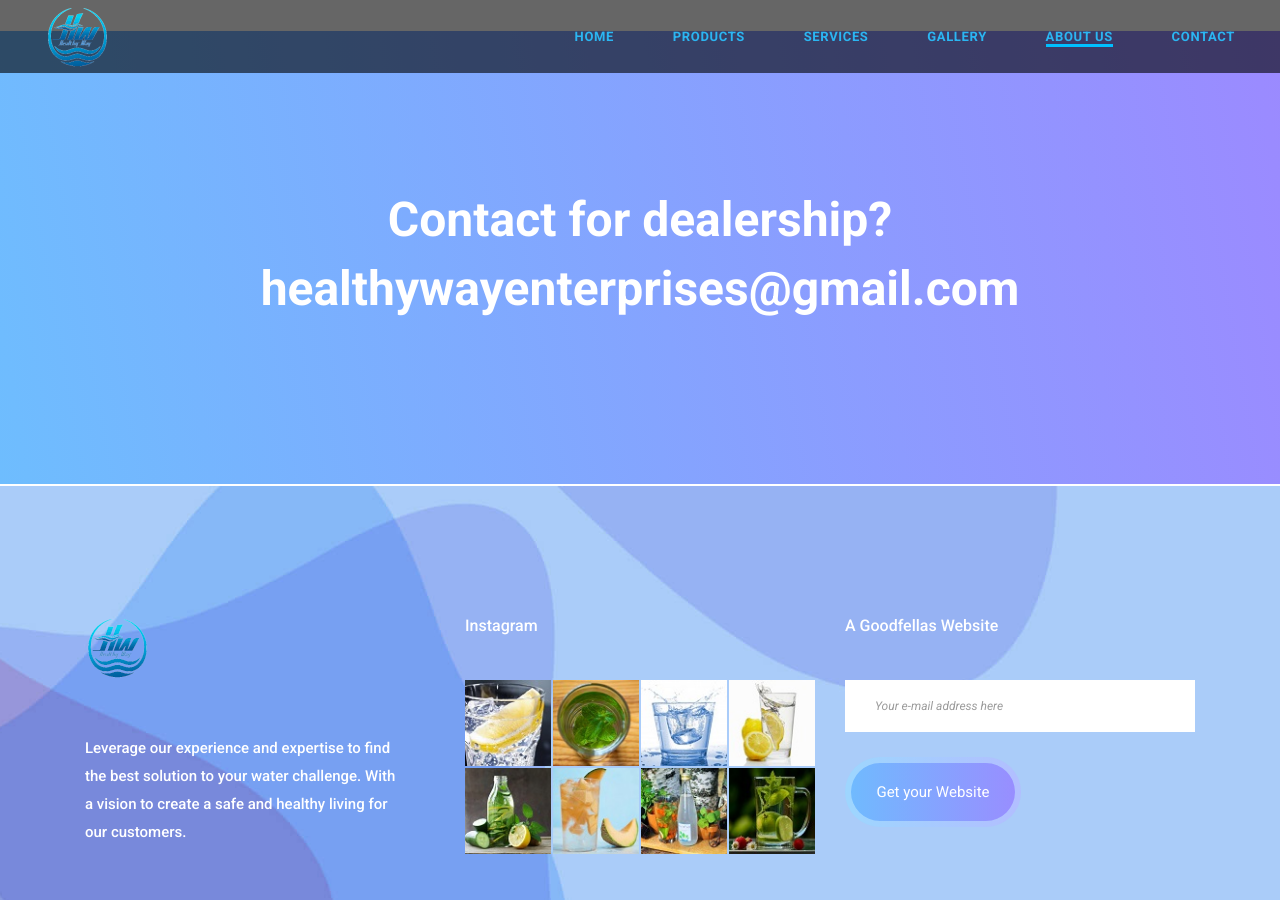
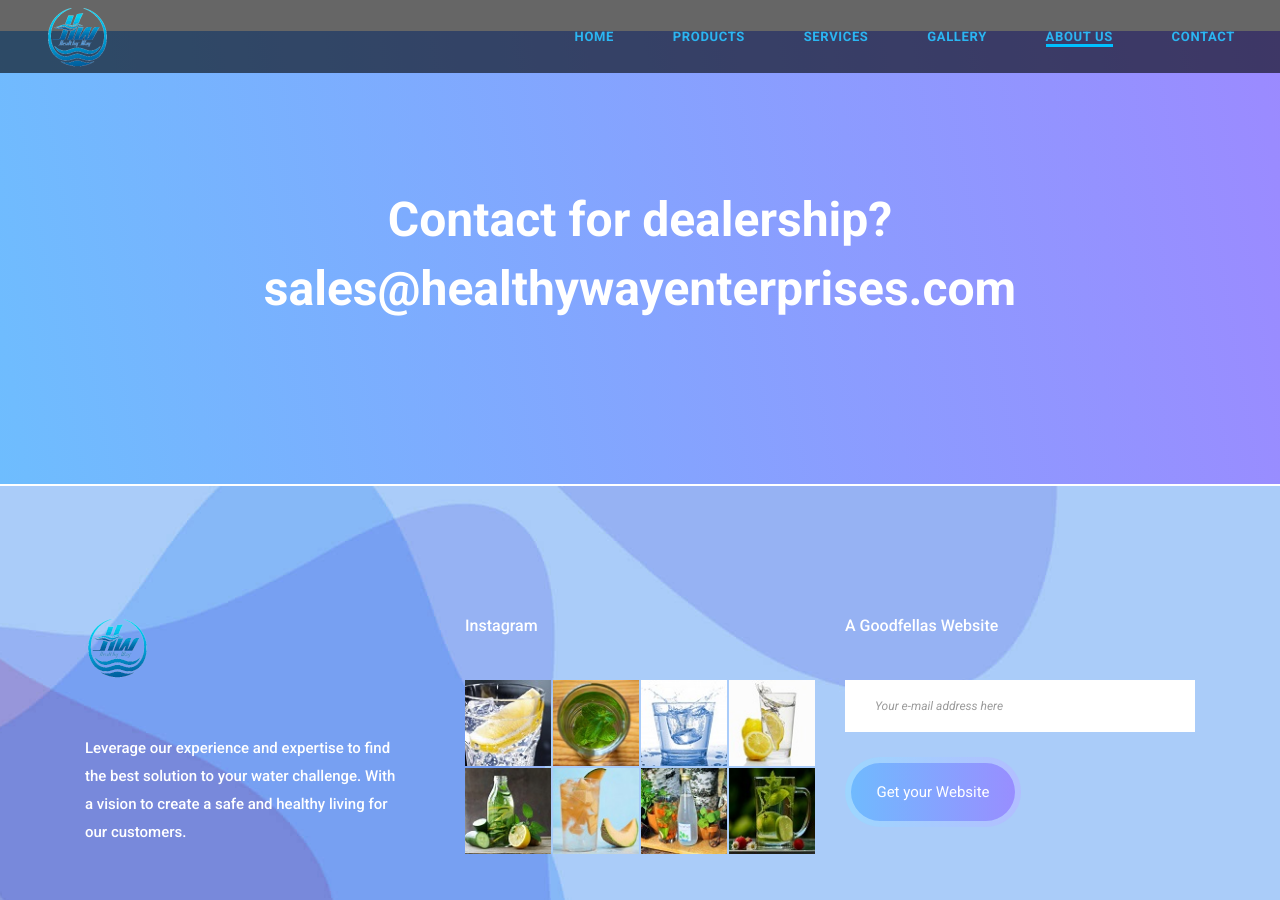
Before and after one commit to naveenrajm7/healthyway, a Jekyll site: the page built from about-us.html, in a window 1280 px wide and 900 px high, scrolled down 2524 px. Built offline with Jekyll 4.4.1, drawn with Linux system fonts in a browser that asks for light colours; Markdown is read by kramdown in place of the engine named in the settings.

Commit message:
formsfree

```diff
--- a/about-us.html
+++ b/about-us.html
@@ -173,7 +173,7 @@
 
                     <h4>Contact for dealership?</h4>
 
-                    <a href="mailto:healthywayenterprises@gmail.com">healthywayenterprises@gmail.com</a>
+                    <a href="mailto:sales@healthywayenterprises.com">sales@healthywayenterprises.com</a>
                 </div>
             </div>
         </section>
--- a/contact.html
+++ b/contact.html
@@ -10,7 +10,7 @@
                 <div class="row get_touch_inner">
                     <div class="col-lg-6">
 
-                        <form class="contact_us_form row" action="https://formspree.io/healthywayenterprises@gmail.com" method="POST" id="contactForm" novalidate="novalidate">
+                        <form class="contact_us_form row" action="https://formspree.io/contact@healthywayenterprises.com" method="POST" id="contactForm" novalidate="novalidate">
                             <div class="form-group col-lg-6">
                                 <input type="text" class="form-control" id="name" name="name" placeholder="Name">
                             </div>
--- a/index.html
+++ b/index.html
@@ -379,7 +379,7 @@
     <div class="container">
         <div class="row get_touch_inner">
             <div class="col-lg-6">
-                <form class="contact_us_form row" action="contact_process.php" method="post" id="contactForm" novalidate="novalidate">
+                <form class="contact_us_form row" action="https://formspree.io/contact@healthywayenterprises.com" method="post" id="contactForm" novalidate="novalidate">
                     <div class="form-group col-lg-6">
                         <input type="text" class="form-control" id="name" name="name" placeholder="Name">
                     </div>
@@ -422,7 +422,7 @@
             <div class="bd-callout">
                 <h3>Healthyway Enterprises</h3>
                 <p>#135-A, Road No:8, KIADB <br />Kadakola Industrial Area<br /> Mysuru, Karnataka 571311</p>
-                <p><h3><a href="tel:917012001314">+91 94-<span style="color:blue"><b>8</b><i>2</i><b>10</b></span>-8000</a> <br><a href="mailto:healthywatenterprises@gmail.com">healthywayenterprises@gmail.com</a></h3></p>
+                <p><h3><a href="tel:917012001314">+91 94-<span style="color:blue"><b>8</b><i>2</i><b>10</b></span>-8000</a> <br><a href="mailto:info@healthywayenterprises.com">info@healthywayenterprises.com</a></h3></p>
             </div>
         </div>
     </div>
```
Also changed, not shown: other parts of index.html (+1 -1 lines), 8 other files.
